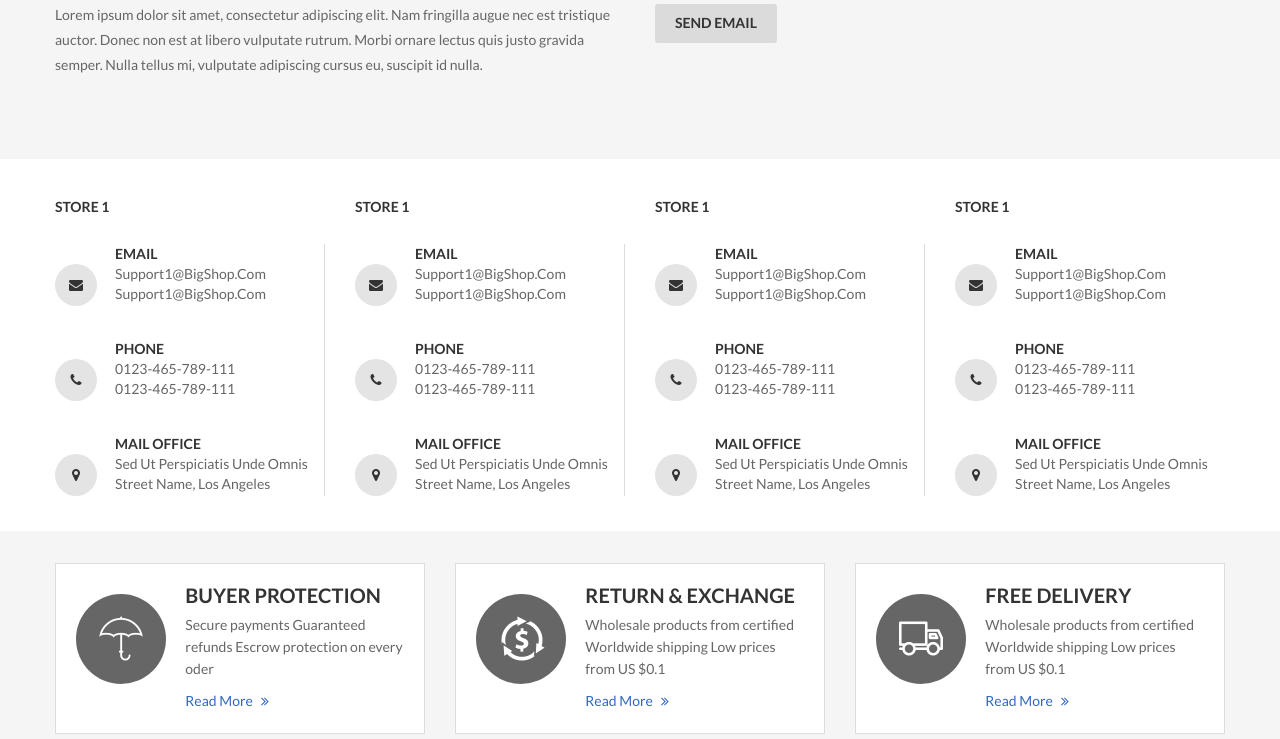
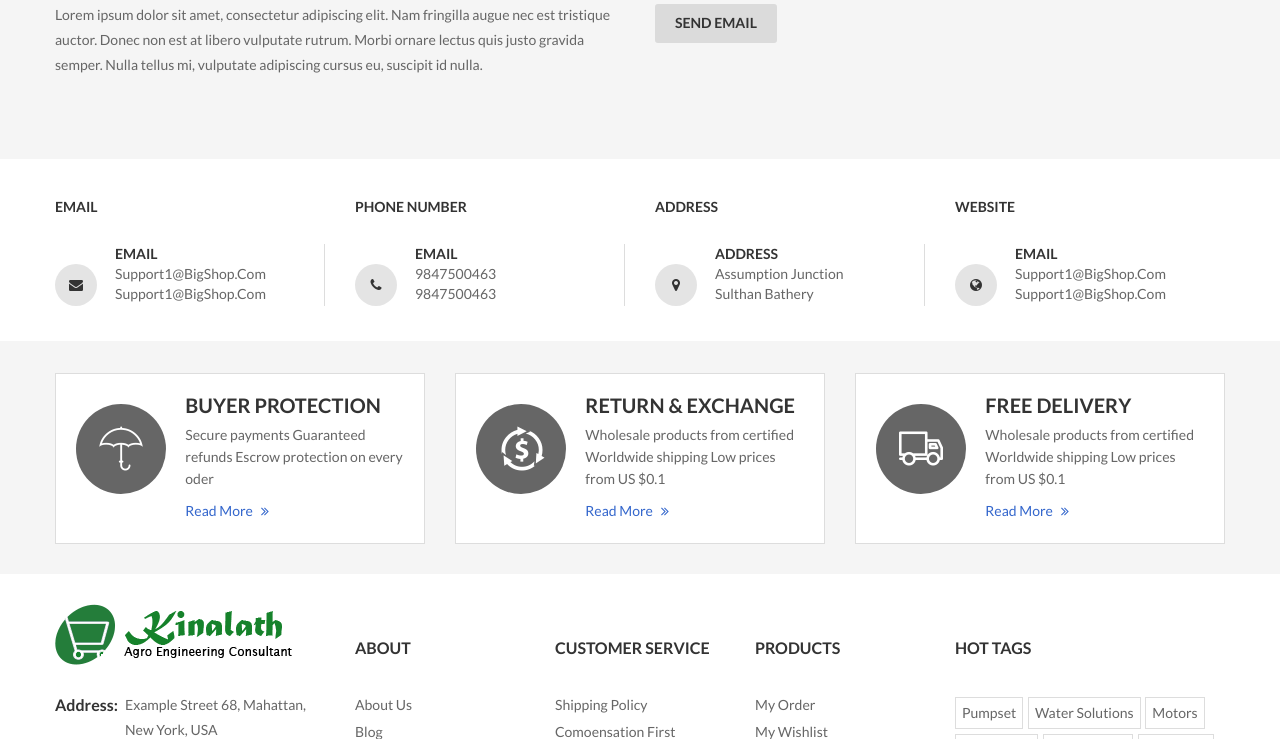
Before and after one commit to ppshobi/Engineeringshop-Ecommerce, a PHP site: page /contact.php in a window 1280 px wide. Shown: the part 622-1361 px from the top of the page. Run offline with PHP 8.4, Linux system fonts and the light colour scheme; data comes from the database, SQL or seed files in the repository; some libraries are stand-ins or nearby versions.

Commit message:
Contact Page Content

```diff
--- a/contact.php
+++ b/contact.php
@@ -51,7 +51,7 @@
             <div class="container">
                 <div class="row">
                     <div class="col-md-3">
-                        <p class="title-left">Store 1</p>
+                        <p class="title-left">Email</p>
                         <div class="div-icon-border">
                             <div class="icon-box-contact">
                                 <div class="icon-contact">
@@ -63,34 +63,47 @@
                                     <p><a href="#">Support1@BigShop.com</a></p>
                                 </div>
                             </div>
+
+                        </div>
+                    </div>
+                    <div class="col-md-3">
+                        <p class="title-left">Phone Number</p>
+                        <div class="div-icon-border">
                             <div class="icon-box-contact">
                                 <div class="icon-contact">
                                     <i class="fa fa-phone" aria-hidden="true"></i>
                                 </div>
                                 <div class="icon-contact-text">
-                                    <p>Phone</p>
-                                    <p><span>0123-465-789-111</span></p>
-                                    <p><span>0123-465-789-111</span></p>
+                                    <p>Email</p>
+                                    <p><a href="#">9847500463</a></p>
+                                    <p><a href="#">9847500463</a></p>
                                 </div>
                             </div>
+
+                        </div>
+                    </div>
+                    <div class="col-md-3">
+                        <p class="title-left">Address</p>
+                        <div class="div-icon-border">
                             <div class="icon-box-contact">
                                 <div class="icon-contact">
                                     <i class="fa fa-map-marker" aria-hidden="true"></i>
                                 </div>
                                 <div class="icon-contact-text">
-                                    <p>Mail Office</p>
-                                    <p><span>Sed ut perspiciatis unde omnis</span></p>
-                                    <p><span>Street Name, Los Angeles</span></p>
+                                    <p>Address</p>
+                                    <p><a href="#">Assumption Junction</a></p>
+                                    <p><a href="#">Sulthan Bathery</a></p>
                                 </div>
                             </div>
+
                         </div>
                     </div>
                     <div class="col-md-3">
-                        <p class="title-left">Store 1</p>
+                        <p class="title-left">Website</p>
                         <div class="div-icon-border">
                             <div class="icon-box-contact">
                                 <div class="icon-contact">
-                                    <i class="fa fa-envelope" aria-hidden="true"></i>
+                                    <i class="fa fa-globe" aria-hidden="true"></i>
                                 </div>
                                 <div class="icon-contact-text">
                                     <p>Email</p>
@@ -98,96 +111,7 @@
                                     <p><a href="#">Support1@BigShop.com</a></p>
                                 </div>
                             </div>
-                            <div class="icon-box-contact">
-                                <div class="icon-contact">
-                                    <i class="fa fa-phone" aria-hidden="true"></i>
-                                </div>
-                                <div class="icon-contact-text">
-                                    <p>Phone</p>
-                                    <p><span>0123-465-789-111</span></p>
-                                    <p><span>0123-465-789-111</span></p>
-                                </div>
-                            </div>
-                            <div class="icon-box-contact">
-                                <div class="icon-contact">
-                                    <i class="fa fa-map-marker" aria-hidden="true"></i>
-                                </div>
-                                <div class="icon-contact-text">
-                                    <p>Mail Office</p>
-                                    <p><span>Sed ut perspiciatis unde omnis</span></p>
-                                    <p><span>Street Name, Los Angeles</span></p>
-                                </div>
-                            </div>
-                        </div>
-                    </div>
-                    <div class="col-md-3">
-                        <p class="title-left">Store 1</p>
-                        <div class="div-icon-border">
-                            <div class="icon-box-contact">
-                                <div class="icon-contact">
-                                    <i class="fa fa-envelope" aria-hidden="true"></i>
-                                </div>
-                                <div class="icon-contact-text">
-                                    <p>Email</p>
-                                    <p><a href="#">Support1@BigShop.com</a></p>
-                                    <p><a href="#">Support1@BigShop.com</a></p>
-                                </div>
-                            </div>
-                            <div class="icon-box-contact">
-                                <div class="icon-contact">
-                                    <i class="fa fa-phone" aria-hidden="true"></i>
-                                </div>
-                                <div class="icon-contact-text">
-                                    <p>Phone</p>
-                                    <p><span>0123-465-789-111</span></p>
-                                    <p><span>0123-465-789-111</span></p>
-                                </div>
-                            </div>
-                            <div class="icon-box-contact">
-                                <div class="icon-contact">
-                                    <i class="fa fa-map-marker" aria-hidden="true"></i>
-                                </div>
-                                <div class="icon-contact-text">
-                                    <p>Mail Office</p>
-                                    <p><span>Sed ut perspiciatis unde omnis</span></p>
-                                    <p><span>Street Name, Los Angeles</span></p>
-                                </div>
-                            </div>
-                        </div>
-                    </div>
-                    <div class="col-md-3">
-                        <p class="title-left">Store 1</p>
-                        <div class="div-icon-border">
-                            <div class="icon-box-contact">
-                                <div class="icon-contact">
-                                    <i class="fa fa-envelope" aria-hidden="true"></i>
-                                </div>
-                                <div class="icon-contact-text">
-                                    <p>Email</p>
-                                    <p><a href="#">Support1@BigShop.com</a></p>
-                                    <p><a href="#">Support1@BigShop.com</a></p>
-                                </div>
-                            </div>
-                            <div class="icon-box-contact">
-                                <div class="icon-contact">
-                                    <i class="fa fa-phone" aria-hidden="true"></i>
-                                </div>
-                                <div class="icon-contact-text">
-                                    <p>Phone</p>
-                                    <p><span>0123-465-789-111</span></p>
-                                    <p><span>0123-465-789-111</span></p>
-                                </div>
-                            </div>
-                            <div class="icon-box-contact">
-                                <div class="icon-contact">
-                                    <i class="fa fa-map-marker" aria-hidden="true"></i>
-                                </div>
-                                <div class="icon-contact-text">
-                                    <p>Mail Office</p>
-                                    <p><span>Sed ut perspiciatis unde omnis</span></p>
-                                    <p><span>Street Name, Los Angeles</span></p>
-                                </div>
-                            </div>
+
                         </div>
                     </div>
                 </div>
```
